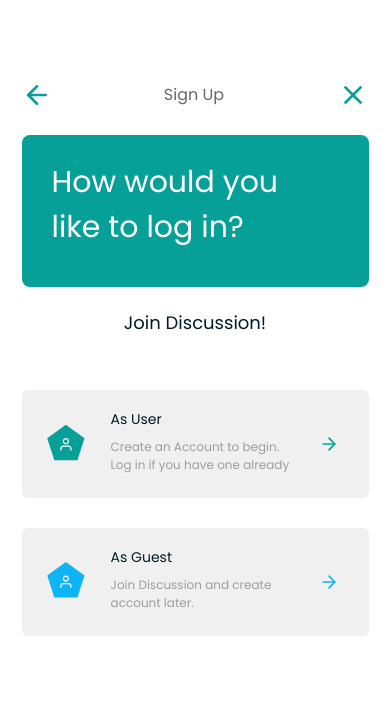
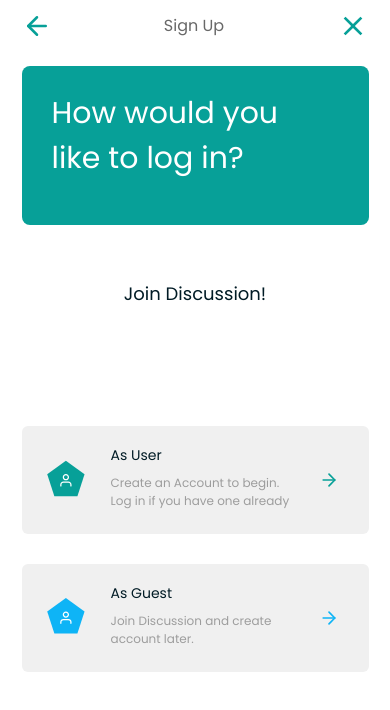
Before and after one commit to The-olajumoke/Pretzl, a React (Create React App) app: page /sign-up in a window 390 px wide. Both pictures are taken after a click on the button "Sign up". Shown: the top 710 px of the page. Built offline with nearby package versions, Linux system fonts and the light colour scheme.

Commit message:
fixed cancelbtn

```diff
--- a/src/Styling/ChooseUser.css
+++ b/src/Styling/ChooseUser.css
@@ -118,17 +118,13 @@ width: 80%;
   }
 }
 @media (max-width: 815px) {
-  /* .main-content {
+  .main-content {
     margin: 0px;
     width: 100%;
-  } */
+  }
 }
 @media (max-width: 515px) {
-  /* .main-content {
-    margin: 0px;
-    /* height: 387px;
-    width: 100%;
-  } */
+
 
   .img {
     width: 40px;
@@ -163,8 +159,8 @@ width: 80%;
     margin: 0;
     height: auto;
   }
-  /* .main-content {
-    margin-top: 0;
-    height: 100%;
-  } */
+  .main-content{
+    justify-content: flex-start;
+  }
+
 }
--- a/src/Styling/signInCont.css
+++ b/src/Styling/signInCont.css
@@ -166,7 +166,7 @@
 
   .sub-container {
     flex-direction: column;
-    height: auto;
+    height:100vh;
     border-radius: 0;
     display: flex;
     align-items: center;
```
